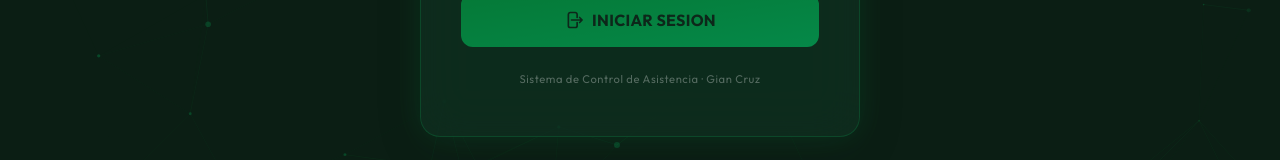
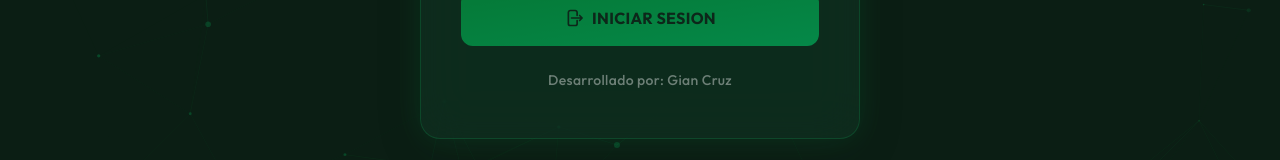
Before and after one commit to giandataengineer/sistema_de_asistencia_eventos_ucsm, a Next.js app: page /login in a window 1280 px wide. Shown: the part 558-718 px from the top of the page. Built offline with nearby package versions, Linux system fonts and the light colour scheme; no server answers; the database is empty.

Commit message:
fix: eliminar referencias a asistepro, mejorar footer Desarrollado por
- Renombrar todas las referencias de asistepro a sistema-asistencia-ucsm
- Cambiar texto del login a "Desarrollado por: Gian Cruz" mas visible
- Aumentar tamaño del footer en el dashboard

```diff
--- a/src/app/(auth)/login/page.tsx
+++ b/src/app/(auth)/login/page.tsx
@@ -227,8 +227,8 @@ export default function LoginPage() {
         )}
 
         <div className="mt-6 text-center">
-          <p className="text-[0.7rem] text-white/30 tracking-wider">
-            Sistema de Control de Asistencia &middot; Gian Cruz
+          <p className="text-sm text-white/40 tracking-wide font-medium">
+            Desarrollado por: Gian Cruz
           </p>
         </div>
       </div>
--- a/src/app/(dashboard)/layout.tsx
+++ b/src/app/(dashboard)/layout.tsx
@@ -117,7 +117,7 @@ export default function DashboardLayout({ children }: { children: React.ReactNod
         <div className="p-4 lg:p-6 animate-fadeIn">
           {children}
         </div>
-        <footer className="py-4 text-center text-xs text-muted border-t border-border mt-8">
+        <footer className="py-5 text-center text-sm text-muted font-medium border-t border-border mt-8">
           Desarrollado por: Gian Cruz
         </footer>
       </main>
```
Also changed, not shown: 2 other files (tests, documents, lock files or other folders).
